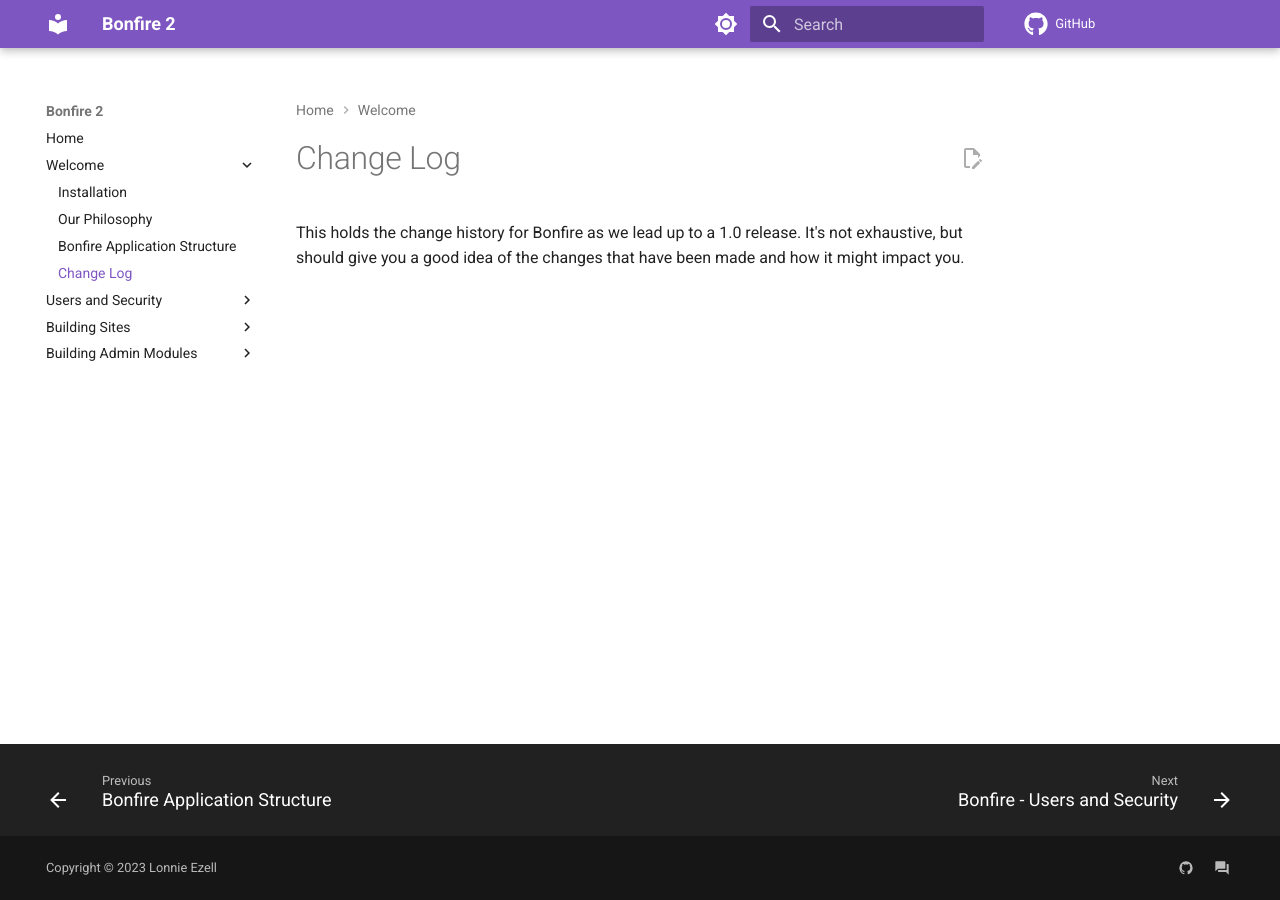
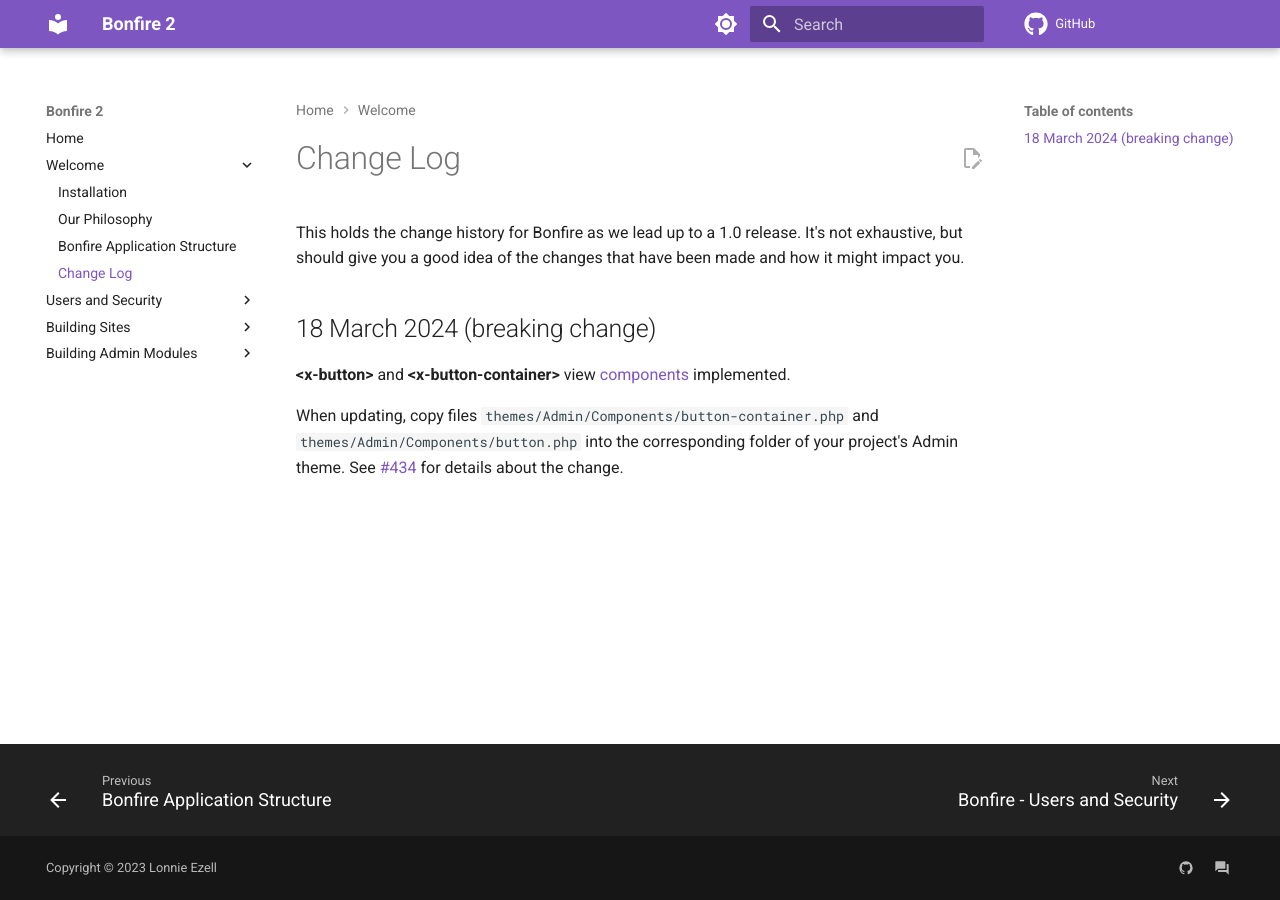
Before and after one commit to lonnieezell/Bonfire2, an MkDocs documentation site: the page built from docs/intro/changelog.md, in a window 1280 px wide. Built offline with MkDocs 1.6.1 and Material for MkDocs 9.7.7, drawn with Linux system fonts in a browser that asks for light colours; comment, search, counter and statistics services are not loaded; a style sheet for code colours, icons or effects is not loaded.

Commit message:
Add info about breaking change in changelog (#455)
Fix #449 - followup to #434.

```diff
--- a/docs/intro/changelog.md
+++ b/docs/intro/changelog.md
@@ -1,3 +1,9 @@
 # Change Log
 
 This holds the change history for Bonfire as we lead up to a 1.0 release. It's not exhaustive, but should give you a good idea of the changes that have been made and how it might impact you.
+
+## 18 March 2024 (breaking change)
+
+**<x-button\>** and **<x-button-container\>** view [components](https://github.com/lonnieezell/Bonfire2/blob/develop/docs/building_admin_modules/view_components.md) implemented.
+
+When updating, copy files `themes/Admin/Components/button-container.php` and `themes/Admin/Components/button.php` into the corresponding folder of your project's Admin theme. See [#434](https://github.com/lonnieezell/Bonfire2/pull/434) for details about the change.
```
